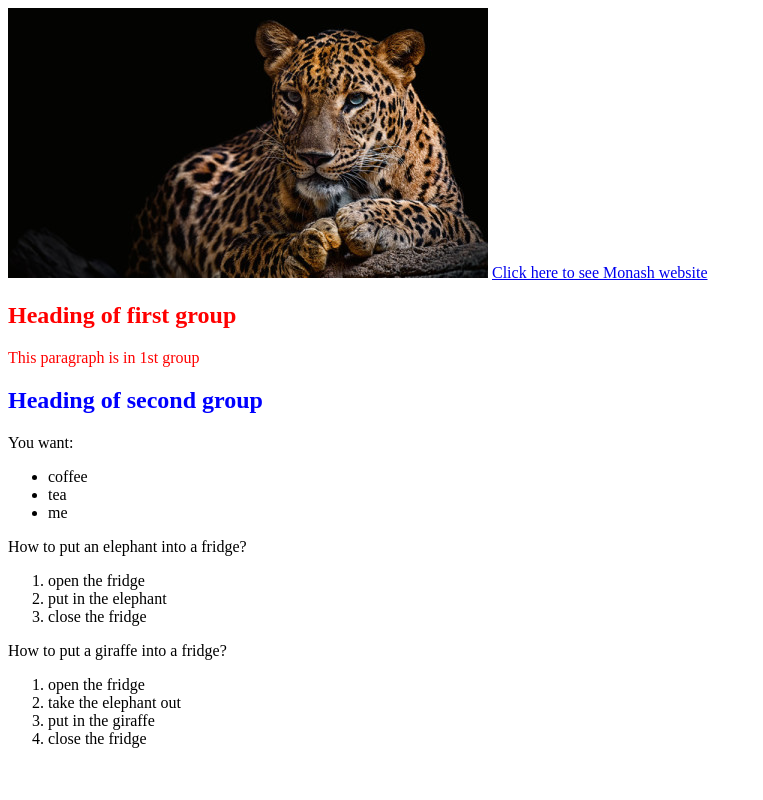
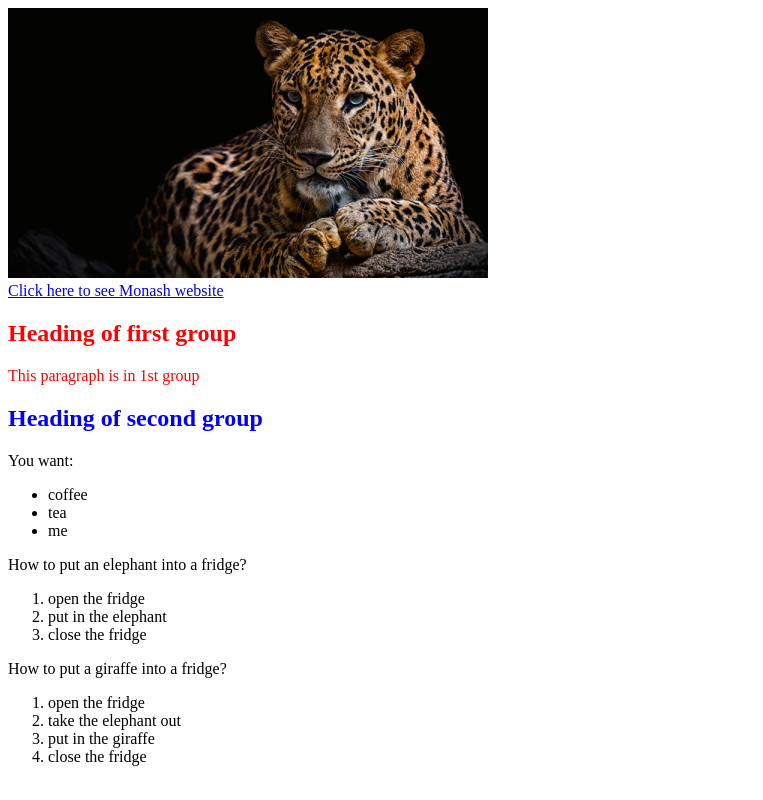
Before and after one commit to jsia0016/FIT3179, a plain HTML site: page index.html in a window 1280 px wide. Shown: the whole page, without its empty margins (0-763 px from the left). Drawn offline with Linux system fonts and the light colour scheme.

Commit message:
Update index.html
- added a break before monash link

```diff
--- a/index.html
+++ b/index.html
@@ -4,7 +4,7 @@
     <title>Testing html document</title>
 </head>
 <body>
-    <img src="leopard.jpg"/>
+    <img src="leopard.jpg"/> <br>
     <a href="https://www.monash.edu/" >Click here to see Monash website</a>
 
     <div style="color: red;">
```
